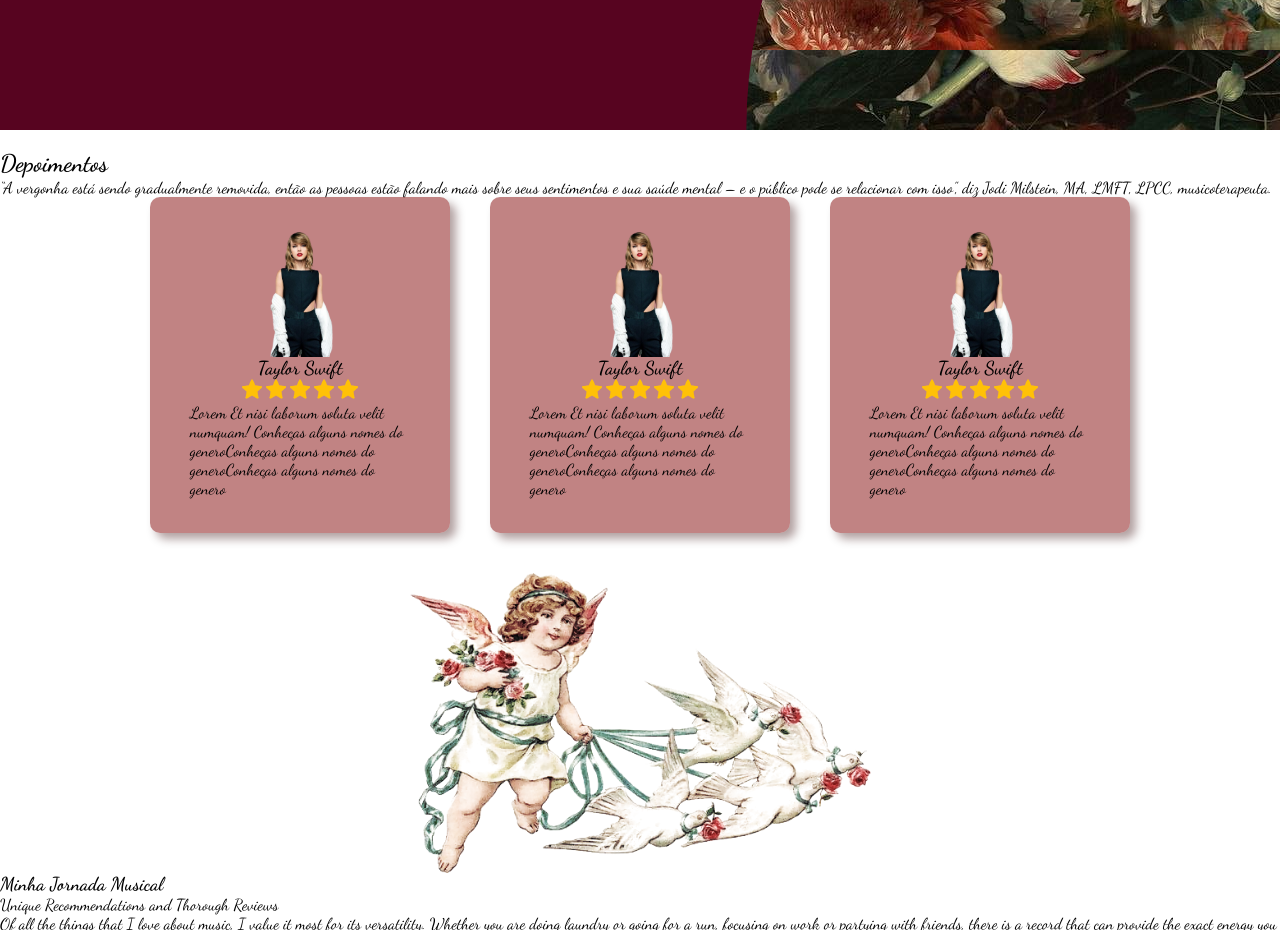
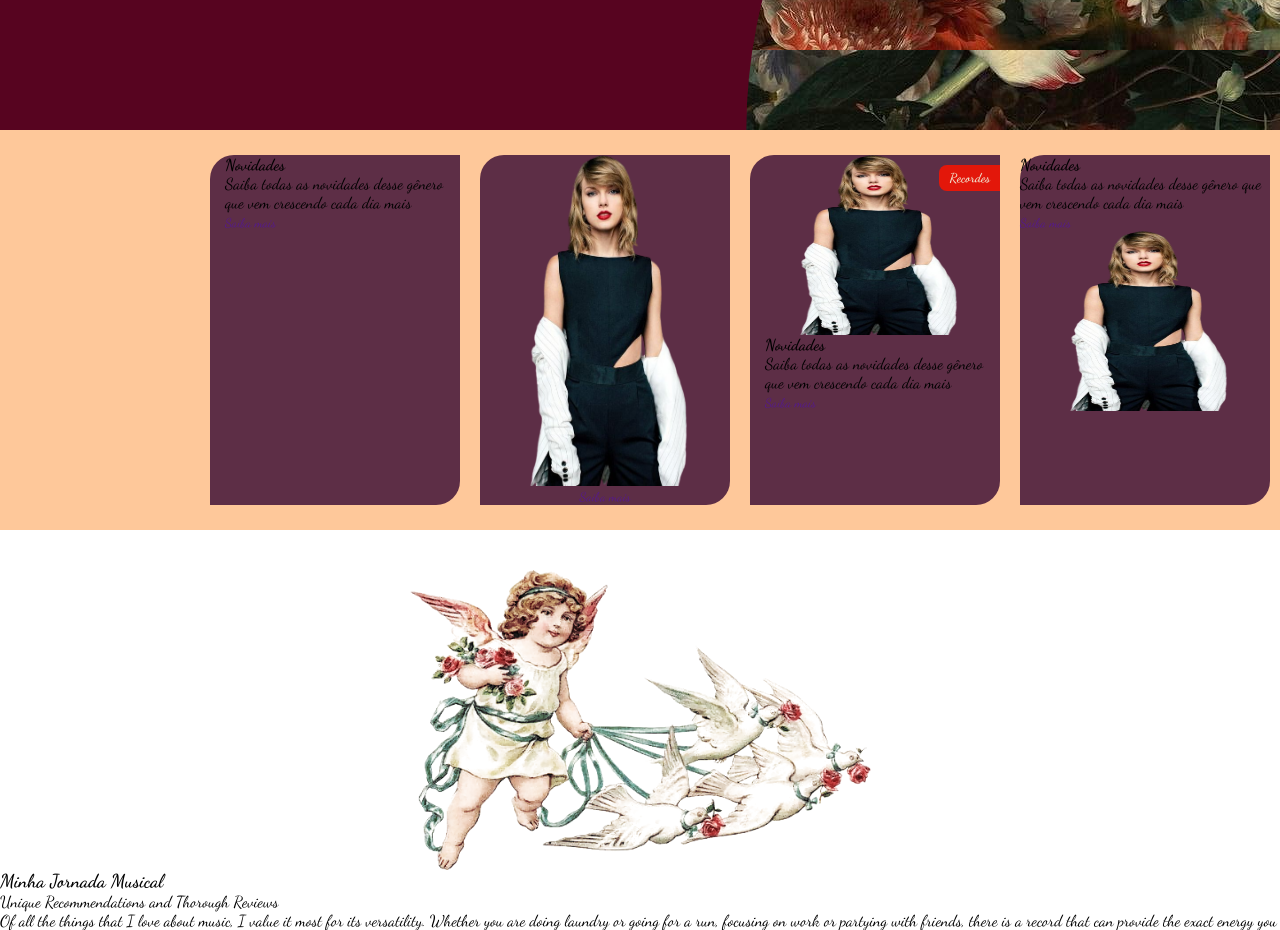
Before and after one commit to Dennys-Reys/Projeto-Individual, a plain HTML site: page html/index.html in a window 1280 px wide. Shown: the part 860-1790 px from the top of the page. Drawn offline with Linux system fonts and the light colour scheme; files whose address does not match are found by name.

Commit message:
atualizando

```diff
--- a/css/style.css
+++ b/css/style.css
@@ -120,6 +120,68 @@
   right: 120PX;
   bottom: 150PX;
 }
+.segunda_news{
+  background: #fec89a;
+  height: 400px;
+  display: flex;
+  flex-direction: row-reverse;
+  align-items: center;
+}
+.segunda_news .card{
+  width: 250px;
+  height: 350px;
+  background: #5D2E46;
+  border-radius: 24px 0px;
+  margin: auto;
+  display: flex;
+  flex-direction: column;
+  align-items: center;
+  margin: 10px;
+  position: relative;
+
+}
+.segunda_news .content-card{
+  padding: 0 15px;
+}
+.segunda_news .content-card a{
+  font-size: .8rem;
+}
+.segunda_news .content-card p{
+
+
+}
+.segunda_news .card_image {
+  width: 250px; /* largura */
+  height: 180px; /*altura*/
+  border-radius: 24px 0 0 0;
+}
+.segunda_news .card_image_primeira{
+  width: 100%;
+  height: 100%;
+}
+.segunda_news .content-card h1{
+  font-size: 1rem;
+}
+.segunda_news .card .card_top{
+  position: absolute;
+  right: 0;
+  top: 10px;
+background: #E3170A;
+border-radius: 8px 0 0 8px;
+padding: 5px 10px;
+
+}
+.segunda_news .card .card_top p{
+  margin: 0;
+  font-size: .8rem;
+  color: #f0e5d1;
+  font-weight: bold;
+
+
+}
+
+
+
 .rodape {
   /* display: flex;
   justify-content: center;
@@ -175,28 +237,6 @@
   padding-bottom: 20px;
 }
 
-.star{
-    width: 20px;
-}
-.card .user{
-    width: 100px;
-}
-.cards{
-    display: grid;
-    grid-template-columns: repeat(3,1fr);
-    max-width: 980px;
-    margin: 0 auto;
-    grid-gap: 40px;
-}
-.card{
-    background-color: rgba(128, 0, 0, 0.486);
-    display: flex;
-    align-items: center;
-    flex-direction: column;
-    padding: 35px 40px;
-    box-shadow: 6px 6px 10px rgba(49, 1, 1, 0.377);
-    border-radius: 10px;
-}
 .segundosep .separador{
   display: flex;
   justify-content: center;
@@ -204,20 +244,33 @@
   width: 100%;
   margin-top: 40px;
 }
-@media (max-width:700px) {
+@media (max-width:767px) {
   header{
     background: #570420;
   }
 
 }
 @media (max-width:480px) {
+  body{
+    height: calc(100vh - 55px);
+  }
   header nav ul{
     background: #570420;
-    position: absolute;
+    position: fixed;
     bottom: 0;
     left: 0;
     width: 100%;
     padding: 0;
+    margin: 0;
+    background: #E3170A;
+    height: 55px;
+    display: flex;
+    justify-content: center;
+    align-items: center;
+  }
+  header nav p{
+    width: 100%;
+    text-align: center;
   }
 
 }
--- a/html/index.html
+++ b/html/index.html
@@ -17,7 +17,9 @@
   <body>
     <header>
       <nav class="navigation">
-        <a href=""><img src="../image/logo2.png" alt="logo sad pop" class="logo"></a>
+        <a href=""
+          ><img src="../image/logo2.png" alt="logo sad pop" class="logo"
+        /></a>
       </nav>
       <div class="navbar">
         <ul>
@@ -33,9 +35,11 @@
     <section class="meio">
       <div class="circle"></div>
       <aside class="texto">
-      <h1>This is
+        <h1>
+          This is
           <span>Sad Pop </span>
-      Song</h1>
+          Song
+        </h1>
         <p>
           A estética específica de artistas que escrevem músicas através de uma
           lente sonhadora, mas crua, de raiva, saudade, desgosto ou rejeição.
@@ -43,101 +47,50 @@
         <a href="">Saiba mais</a>
       </aside>
       <div class="box_img">
-      <img class="lana" src="../image/headphone-animate.svg" alt="" height="400px;" />
+        <img
+          class="lana"
+          src="../image/headphone-animate.svg"
+          alt=""
+          height="400px;"
+        />
+      </div>
+    </section>
+    <section class="segunda_news">
+      <div class="card">
+        <div class="content-card">
+          <h1>Novidades</h1>
+          <p>Saiba todas as novidades desse gênero que vem crescendo cada dia mais</p>
+          <a href="">Saiba mais</a>
+          <img class="card_image" src="../image/Taylor-removebg.png" alt="">
+      </div>
+      </div>
+      <div class="card">
+        <div class="card_top">
+          <p>Recordes</p>
+        </div>
+        <img class="card_image" src="../image/Taylor-removebg.png" alt="">
+        <div class="content-card">
+        <h1>Novidades</h1>
+        <p>Saiba todas as novidades desse gênero que vem crescendo cada dia mais</p>
+        <a href="">Saiba mais</a>
+      </div>
+      </div>
+      <div class="card">
+        <img class="card_image_primeira" src="../image/Taylor-removebg.png" alt="">
+        <div class="content-card">
+
+        <a href="">Saiba mais</a>
+      </div>
+      </div>
+      <div class="card">
+
+        <div class="content-card">
+        <h1>Novidades</h1>
+        <p>Saiba todas as novidades desse gênero que vem crescendo cada dia mais</p>
+        <a href="">Saiba mais</a>
+      </div>
       </div>
 
-  </section>
-
-    <!--Inicio separador1-->
-    <div class="primeirosep">
-      <img src="./image/Meu projeto.png" alt="" height="300px" />
-    </div>
-
-    <!--Fim separador1-->
-    <main class="banner-principal">
-      <!--Inicio banner principal-->
-
-
-    </main>
-    <!--Fim banner principal-->
-
-    <!--Inicio conteudo secundario-->
-    <section class="cont-main">
-      <div class="cont-escrito">
-        <h1 class="con-esc-main">Depoimentos</h1>
-      </div>
-      <div class="subparagrafo">
-        <p>
-          “A vergonha está sendo gradualmente removida, então as pessoas estão falando mais sobre seus sentimentos e sua saúde mental – e o público pode se relacionar com isso”, diz Jodi Milstein, MA, LMFT, LPCC, musicoterapeuta.
-        </p>
-      </div>
-    </section>
-
-    <!--Fim conteudo secundario-->
-
-    <!--Inicio main cards-->
-    <section class="cards">
-      <!--Inicio 1º section-->
-      <div class="card">
-        <img
-          class="user"
-          src="../image/Taylor-removebg.png"
-          alt="Taylor-Swift"
-        />
-        <h3>Taylor Swift</h3>
-
-        <div class="stars">
-          <img class="star" src="../image/estrela-removebg-preview.png" alt="" />
-          <img class="star" src="../image/estrela-removebg-preview.png" alt="" />
-          <img class="star" src="../image/estrela-removebg-preview.png" alt="" />
-          <img class="star" src="../image/estrela-removebg-preview.png" alt="" />
-          <img class="star" src="../image/estrela-removebg-preview.png" alt="" />
-        </div>
-        <p>
-          Lorem Et nisi laborum soluta velit numquam! Conheças alguns nomes do
-          generoConheças alguns nomes do generoConheças alguns nomes do genero
-        </p>
-      </div>
-      <div class="card">
-        <img
-          class="user"
-          src="../image/Taylor-removebg.png"
-          alt="Taylor-Swift"
-        />
-        <h3>Taylor Swift</h3>
-
-        <div class="stars">
-          <img class="star" src="../image/estrela-removebg-preview.png" alt="" />
-          <img class="star" src="../image/estrela-removebg-preview.png" alt="" />
-          <img class="star" src="../image/estrela-removebg-preview.png" alt="" />
-          <img class="star" src="../image/estrela-removebg-preview.png" alt="" />
-          <img class="star" src="../image/estrela-removebg-preview.png" alt="" />
-        </div>
-        <p>
-          Lorem Et nisi laborum soluta velit numquam! Conheças alguns nomes do
-          generoConheças alguns nomes do generoConheças alguns nomes do genero
-        </p>
-      </div>
-      <div class="card">
-        <img
-          class="user"
-          src="../image/Taylor-removebg.png"
-          alt="Taylor-Swift"
-        />
-        <h3>Taylor Swift</h3>
-
-        <div class="stars">
-          <img class="star" src="../image/estrela-removebg-preview.png" alt="" />
-          <img class="star" src="../image/estrela-removebg-preview.png" alt="" />
-          <img class="star" src="../image/estrela-removebg-preview.png" alt="" />
-          <img class="star" src="../image/estrela-removebg-preview.png" alt="" />
-          <img class="star" src="../image/estrela-removebg-preview.png" alt="" />
-        </div>
-        <p>
-          Lorem Et nisi laborum soluta velit numquam! Conheças alguns nomes do
-          generoConheças alguns nomes do generoConheças alguns nomes do genero
-        </p>
-      </div>
     </section>
 
     <!--Fim main cards-->
@@ -178,7 +131,7 @@
             <!--footer item 1-->
             <div class="foot_item">
               <div class="foot_social">
-                <img class="social_logo" src="../image/logo.png" alt="logo"  />
+                <img class="social_logo" src="../image/logo.png" alt="logo" />
                 <h3 class="sub_title">Our social networks:</h3>
                 <div class="foot_social-link-body">
                   <a href="" class="foot_social_link">
@@ -208,7 +161,6 @@
             <div class="foot_item">
               <h1 class="foot_title">Quick links:</h1>
               <ul class="foot_contact">
-
                 <li class="foot_menu">
                   <a href="" class="foot_menu_link">Galeria</a>
                 </li>
@@ -223,20 +175,23 @@
             <div class="foot_item">
               <h1 class="foot_title">Contate-nos:</h1>
               <ul class="foot_contact">
-
                 <li class="foot_contact">
-                  <a href="mailto: denilson.reis@sptech.school" class="foot_contact_link">Email
-                    <img src="../image/5763103.png" alt="gatinho 4" height="80px" />
-                    <p class="contact_subtitle">
-                      denilson.reis@sptech.school
-                    </p>
+                  <a
+                    href="mailto: denilson.reis@sptech.school"
+                    class="foot_contact_link"
+                    >Email
+                    <img
+                      src="../image/5763103.png"
+                      alt="gatinho 4"
+                      height="80px"
+                    />
+                    <p class="contact_subtitle">denilson.reis@sptech.school</p>
                   </a>
                 </li>
                 <li class="foot_menu">
-                  <a href="tel: +11 95287-6153" class="foot_contact_link">Telefones:
-                    <p class="contact_subtitle">
-                      +11 95287-6153
-                    </p>
+                  <a href="tel: +11 95287-6153" class="foot_contact_link"
+                    >Telefones:
+                    <p class="contact_subtitle">+11 95287-6153</p>
                   </a>
                 </li>
               </ul>
```
Lines whose indentation alone changed are shown as unchanged.
